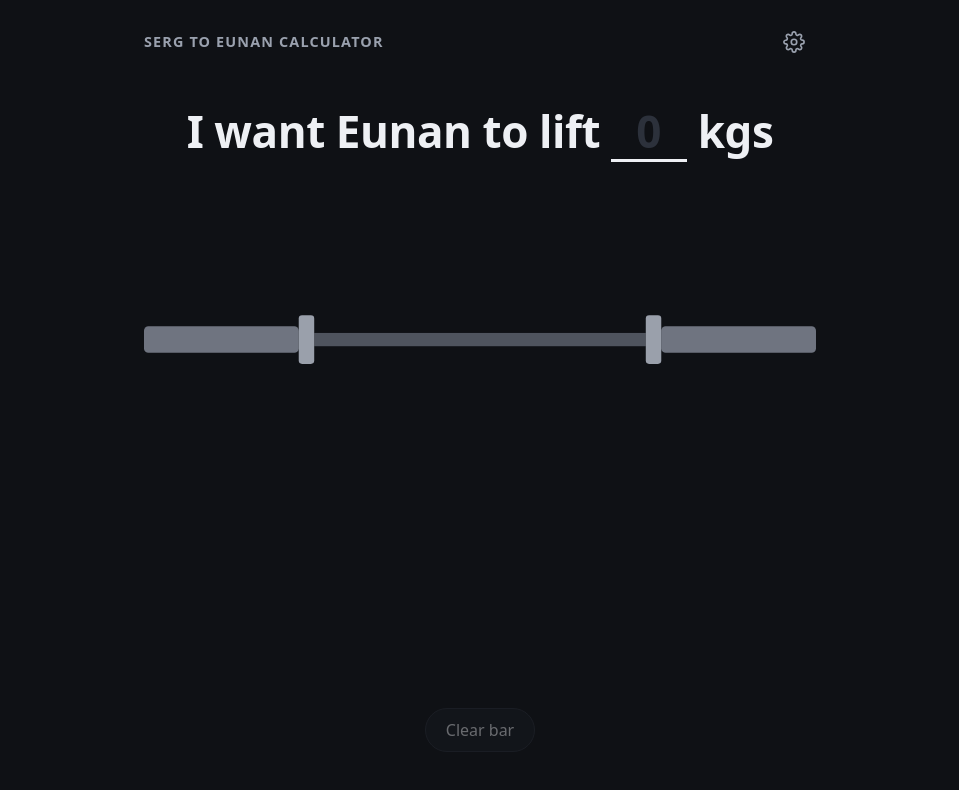
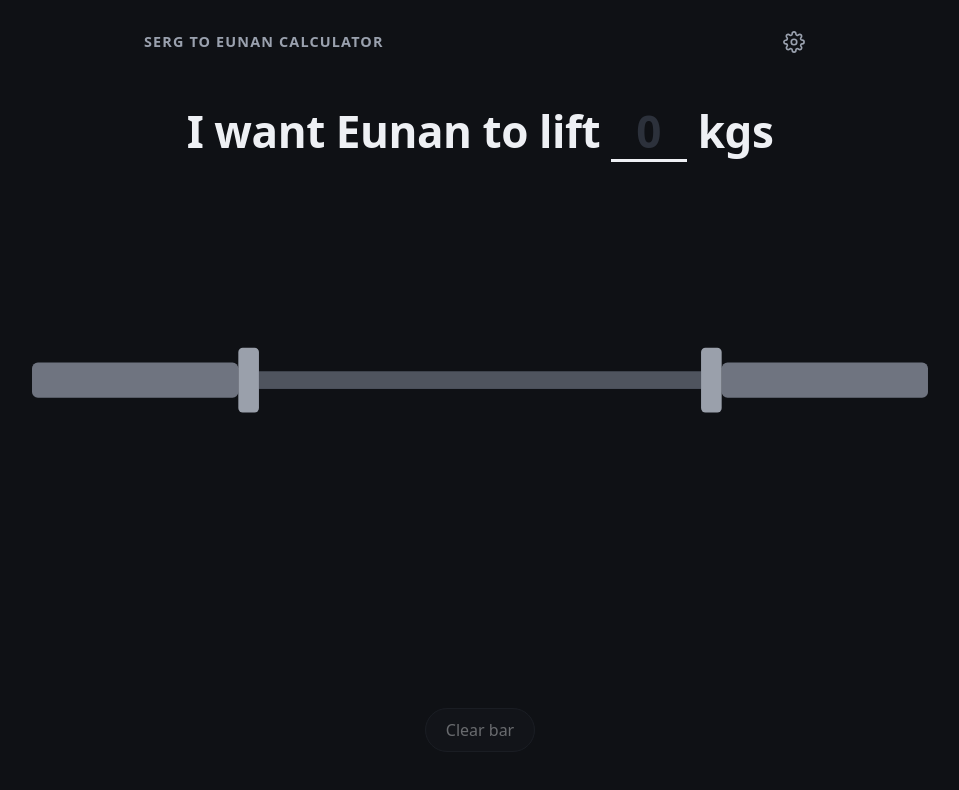
Before and after one commit to Eunanibus/lifting-calculator, a React (Vite) app: page / in a window 1280 px wide. Shown: the top 790 px of the page, without its empty margins (160-1119 px from the left). Built offline with nearby package versions, Linux system fonts and the light colour scheme.

Commit message:
feat: let the barbell span most of the page width

```diff
--- a/src/styles.css
+++ b/src/styles.css
@@ -181,12 +181,16 @@ input {
 
 /* Barbell */
 
+/* The bar breaks out of the text column so it can span most of the page. */
 .barbell {
   display: block;
-  width: 100%;
+  position: relative;
+  left: 50%;
+  transform: translateX(-50%);
+  width: min(100vw - 2rem, 56rem);
   height: auto;
-  max-height: 38vh;
-  margin: 0 auto;
+  max-height: 42vh;
+  margin: 0;
   overflow: visible;
 }
 
```
